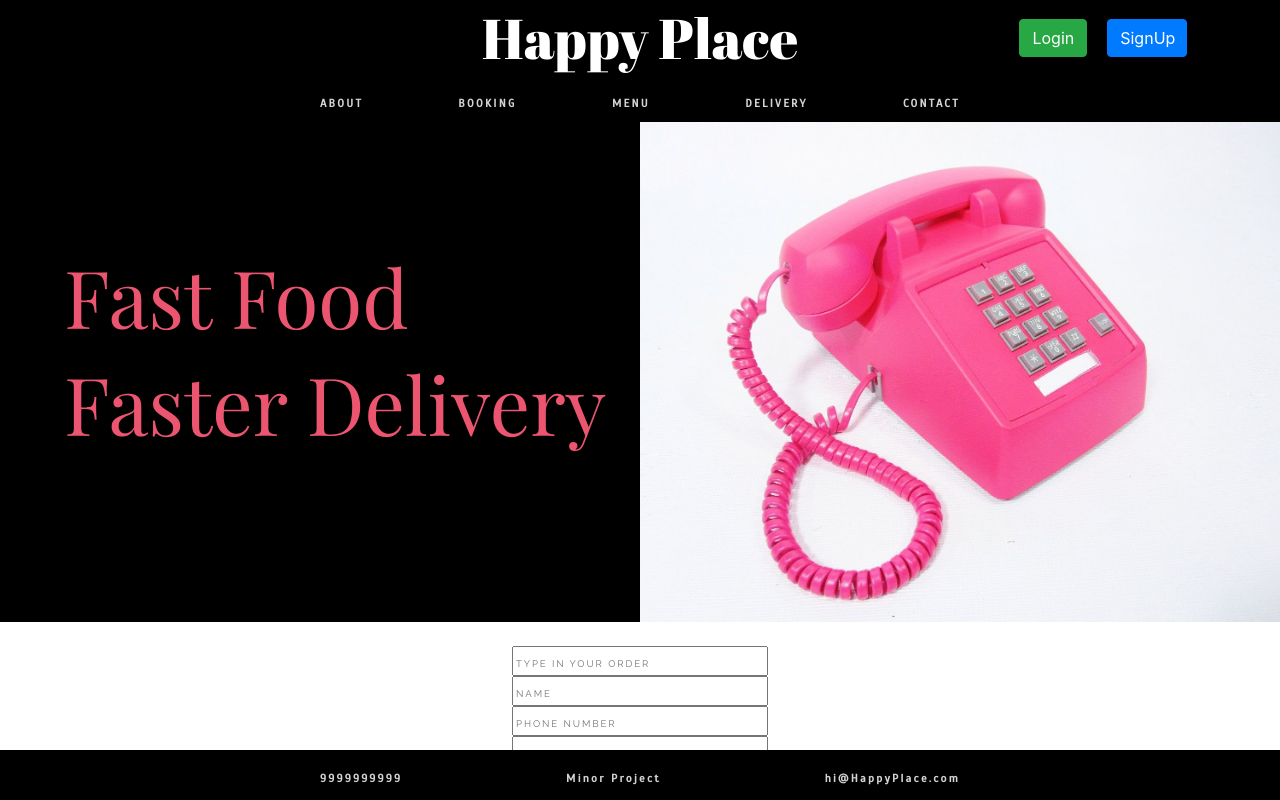
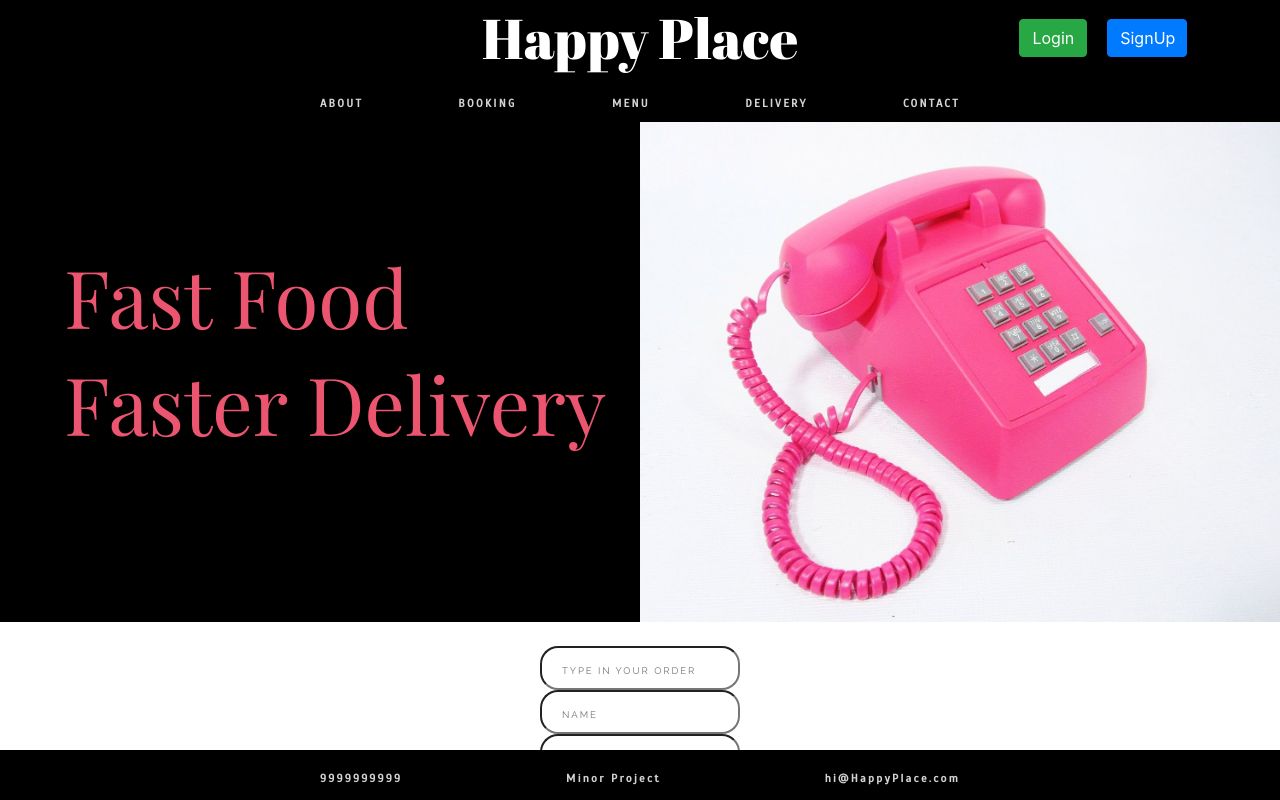
Before and after one commit to anand0540/HappyPlace, an Angular app: page /delivery in a window 1280 px wide. Built offline with nearby package versions, Linux system fonts and the light colour scheme; a web font is replaced by a local one.

Commit message:
Styling Form Boxes

```diff
--- a/src/app/booking/booking.component.html
+++ b/src/app/booking/booking.component.html
@@ -33,16 +33,17 @@
         <form >
             <div>
                 <br>
-                <input id="bookingFormName" placeholder="NAME" class="formbox"
+                <input id="bookingFormName" placeholder="Name" onfocus="this.placeholder=''" onblur="this.placeholder='Name'" class="formbox"
                     type="text" value="" onChange=(this.handleNameChange); />
                 <br />
                 <br />
                 <input id="bookingFormPhone" class="formbox"
-                    placeholder="MOBILE NUMBER" type="phone" value=""
+                    placeholder="MOBILE NUMBER" onfocus="this.placeholder=''" onblur="this.placeholder='MOBILE NUMBER'" type="phone" value=""
                     onChange=(this.handlePhoneChange) border-top=none; />
                 <br />
                 <br />
-                <input id="bookingFormEmail"   placeholder="EMAIL" class="formbox"
+                <input id="bookingFormEmail"    class="formbox"
+                     placeholder="EMAIL " onfocus="this.placeholder=''" onblur="this.placeholder=' EMAIL'"
                     type="email" value="" onChange=(this.handleEmailChange) />
                 <br />
                 <br />
--- a/src/styles.css
+++ b/src/styles.css
@@ -522,7 +522,13 @@ input[type=number]::-webkit-inner-spin-button, input[type=number]::-webkit-outer
   padding: 20px;
 
 }
-
+.formbox{
+  border-radius: 18px;
+    padding: 20px;
+    width: 200px;
+    height: 15px;
+    outline: none;
+  }
 
 .griditemsall{
     display: flex;
@@ -533,17 +539,17 @@ input[type=number]::-webkit-inner-spin-button, input[type=number]::-webkit-outer
     width: 150px;
     box-shadow: 0px 4px 4px rgba(0, 0, 0, 0.25);
     border: solid #fff;
-    opacity:0.95;
+    /* opacity:0.95; */
     font-family: Roboto;
     font-size: 80px;
     text-align: center;
 
 }
 
-.griditemsall:hover{
+/* .griditemsall:hover{
   opacity:1;
   box-shadow: 0px 4px 4px rgba(0, 0, 0, 0.25);
-}
+} */
 
 .griditemsmall{
     display: flex;
```
